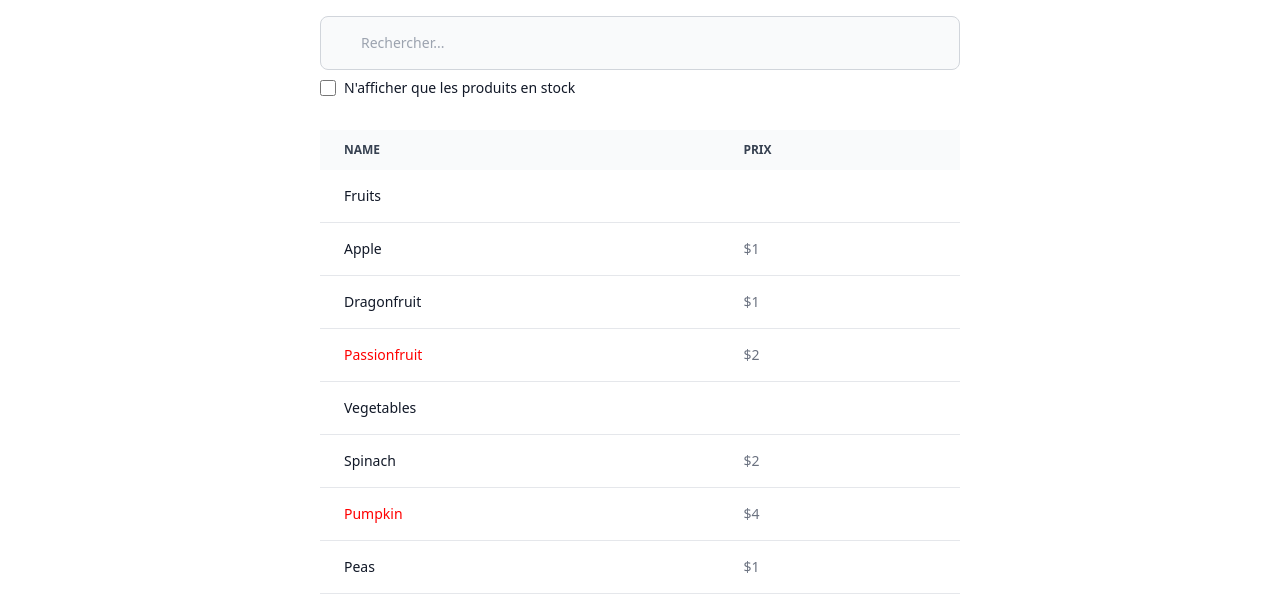
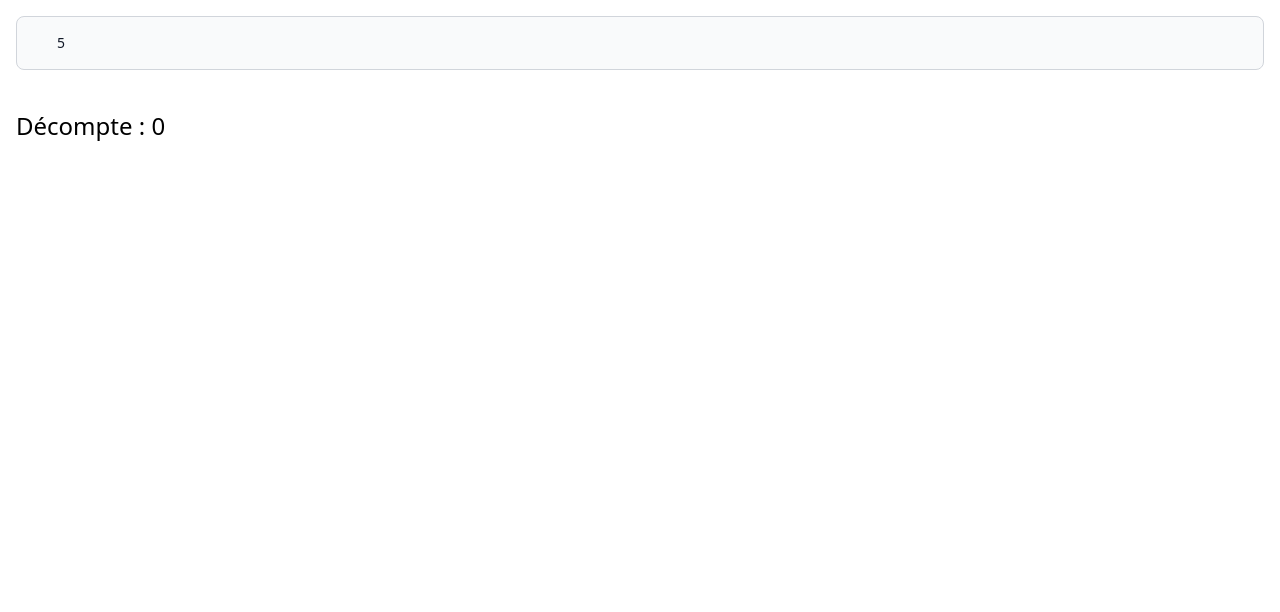
Before and after one commit to SIDIDEV1/react-js-grafikart, a React (Vite) app: page / in a window 1280 px wide. Shown: the top 612 px of the page. Built offline with nearby package versions, Linux system fonts and the light colour scheme.

Commit message:
useEffect with reactjs

```diff
--- a/src/App.jsx
+++ b/src/App.jsx
@@ -1,83 +1,46 @@
 import {Input} from "./components/forms/Input.jsx";
-import {Checkbox} from "./components/forms/Checkbox.jsx";
-import {ProductRow} from "./components/products/ProductRow.jsx";
-import {ProductCategoryRow} from "./components/products/ProductCategoryRow.jsx";
-import {useState} from "react";
-
-const PRODUCTS = [
-    {category: "Fruits", price: "$1", stocked: true, name: "Apple"},
-    {category: "Fruits", price: "$1", stocked: true, name: "Dragonfruit"},
-    {category: "Fruits", price: "$2", stocked: false, name: "Passionfruit"},
-    {category: "Vegetables", price: "$2", stocked: true, name: "Spinach"},
-    {category: "Vegetables", price: "$4", stocked: false, name: "Pumpkin"},
-    {category: "Vegetables", price: "$1", stocked: true, name: "Peas"}
-]
+import {useEffect, useState} from "react";
 
 function App() {
-    const [showProductInStock, setShowProductInStock] = useState(false)
-    const [search, setSearch] = useState('')
 
-    const filteredProduct = PRODUCTS.filter(product => {
-        if (showProductInStock && !product.stocked) {
-            return false
-        }
-        return !(search && !product.name.includes(search));
-
-    })
-
-    return <div className="max-w-2xl mx-auto p-4">
-        <SearchBar
-            search={search}
-            onSearchChange={setSearch}
-            showProductInStock={showProductInStock}
-            onStockedChange={setShowProductInStock}
-        />
-        <ProductTable products={filteredProduct}/>
-    </div>
-}
+    const [count, setCount] = useState(5)
+    const [timeLeft, setTimeLeft] = useState(count)
 
 
-function SearchBar({showProductInStock, onStockedChange, search, onSearchChange}) {
-    return <div>
-        <div className="flex flex-col gap-2 mb-4">
-            <Input placeholder="Rechercher..." value={search} onChange={onSearchChange}/>
-            <Checkbox id="checkbox"
-                      label={`N'afficher que les produits en stock`}
-                      checked={showProductInStock}
-                      onChange={onStockedChange}/>
-        </div>
-    </div>
-}
-
-
-function ProductTable({products}) {
-    const rows = []
-    let lastCategory = null
-    for (let product of products) {
-        if (product.category !== lastCategory) {
-            rows.push(<ProductCategoryRow key={product.category} name={product.category}/>)
-        }
-        lastCategory = product.category
-        rows.push(<ProductRow key={product.name} product={product}/>)
+    const handleChange = (v) => {
+        setCount(v)
+        setTimeLeft(v)
     }
 
-    return <div className="relative overflow-x-auto">
-        <table className="w-full text-sm text-left rtl:text-right text-gray-500 dark:text-gray-400">
-            <thead className="text-xs text-gray-700 uppercase bg-gray-50 dark:bg-gray-700 dark:text-gray-400">
-            <tr>
-                <th scope="col" className="px-6 py-3">
-                    Name
-                </th>
-                <th scope="col" className="px-6 py-3">
-                    Prix
-                </th>
-            </tr>
-            </thead>
-            <tbody>
-            {rows}
-            </tbody>
-        </table>
+    useEffect(() => {
+        const timer = setInterval(() => {
+            setTimeLeft(v => {
+                if (v <= 1) {
+                    clearInterval(timer)
+                    return 0
+                }
+                return v - 1
+            })
+        }, 1000)
+
+        return () => {
+            clearInterval(timer)
+        }
+    }, [count]);
+
+    return <div className="p-4 max-2xl mx-auto">
+        <Input
+            type="number"
+            placeholder='Tapez une valeur'
+            value={count}
+            onChange={handleChange}
+        />
+
+        <p className="mt-10 text-2xl">
+            Décompte : {timeLeft}
+        </p>
     </div>
+
 }
 
 export default App
--- a/src/components/forms/Input.jsx
+++ b/src/components/forms/Input.jsx
@@ -2,12 +2,14 @@
  *
  * @param {string} placeholder
  * @param {string} value
+ * @param {string} type
  * @param {(e: string) => void} onChange
  */
 
-export function Input({placeholder, value, onChange}) {
+export function Input({placeholder, value, onChange, type}) {
     return <div>
         <input
+            type={type}
             className="block w-full p-4 ps-10 text-sm text-gray-900 border border-gray-300 rounded-lg bg-gray-50 focus:ring-blue-500 focus:border-blue-500 dark:bg-gray-700 dark:border-gray-600 dark:placeholder-gray-400 dark:text-white dark:focus:ring-blue-500 dark:focus:border-blue-500"
             placeholder={placeholder}
             value={value}
```
